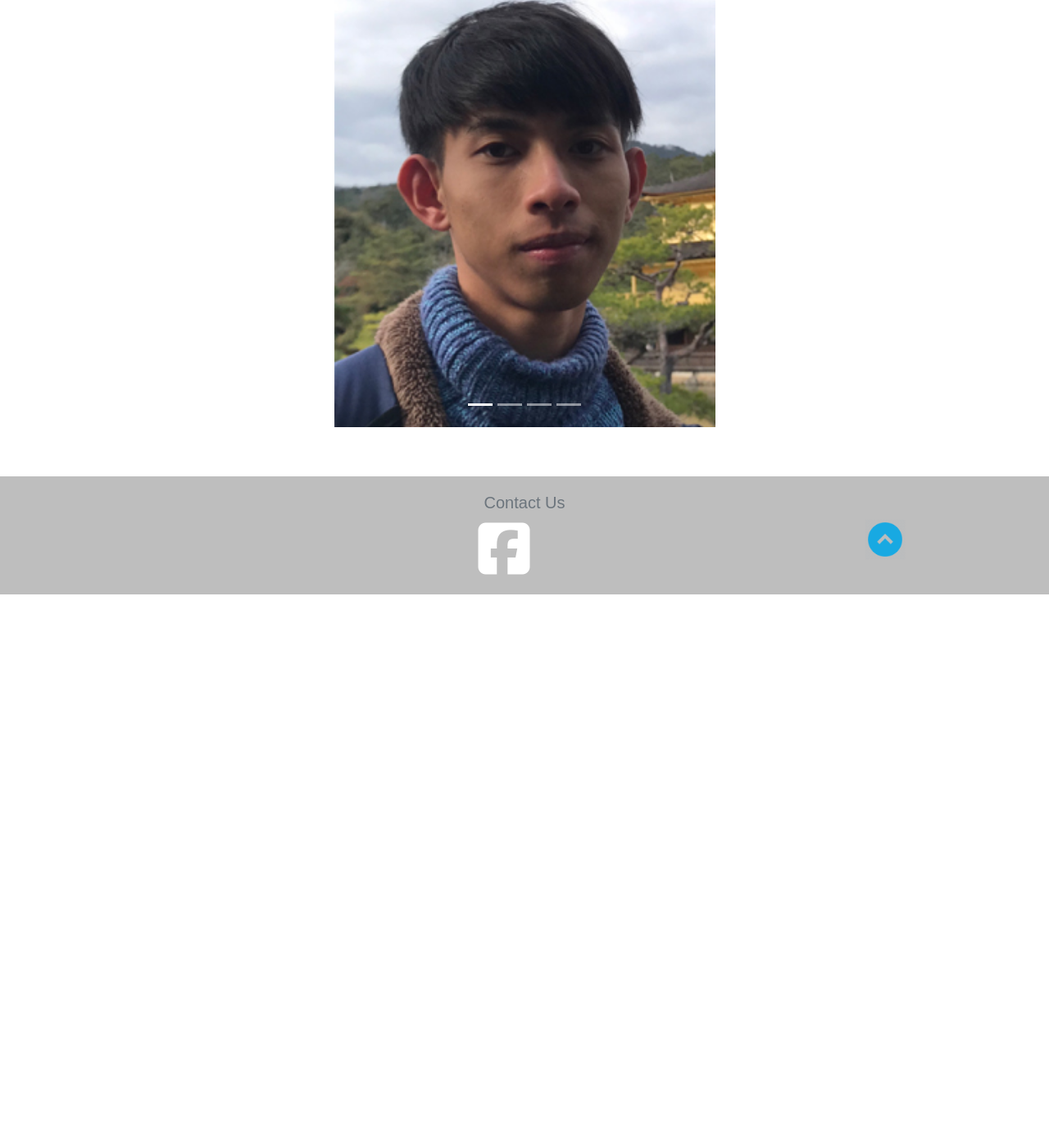
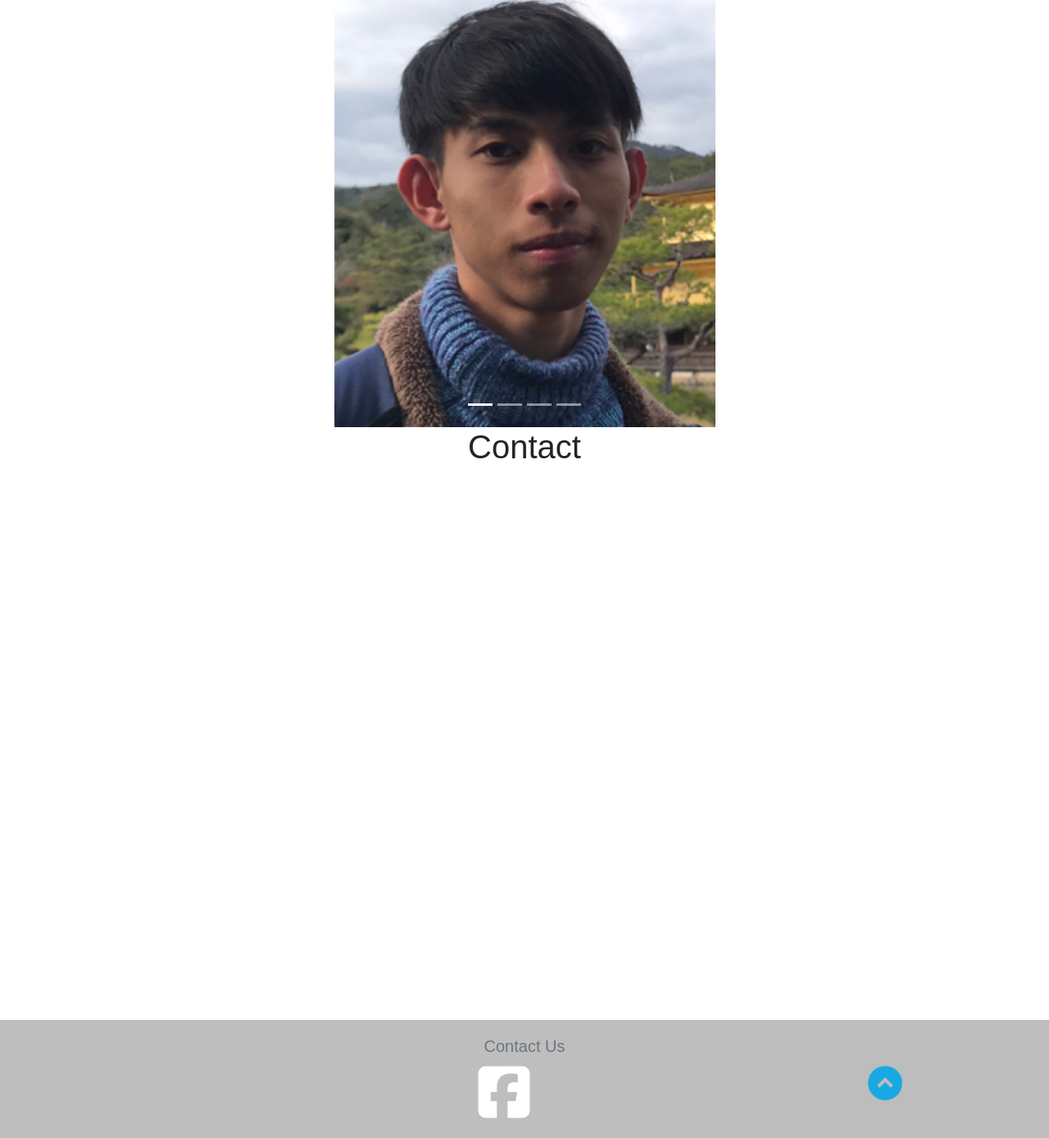
Before and after one commit to pondbiggy/HovercraftNew, a PHP site: page / in a window 1280 px wide. Shown: the part 2150-3538 px from the top of the page at 82% size. Before the commit the page ends 2875 px from the top, so only its background shows below. Run offline with PHP 8.4, Linux system fonts and the light colour scheme; some libraries are stand-ins or nearby versions.

Commit message:
Add files via upload

```diff
--- a/index.php
+++ b/index.php
@@ -68,7 +68,7 @@
         <a class="nav-link" href="#">Home</a>
       </li>
       <li class="nav-item">
-        <a class="nav-link" href="#">Contact</a>
+        <a class="nav-link" href="#contact">Contact</a>
       </li>
       <!-- Dropdown -->
       <li class="nav-item dropdown">
@@ -271,6 +271,28 @@ $(document).ready(function(){
 });
 </script>
 
+<!-- Contact -->
+<div id="contact" class="Section Contact lazy-bg">
+        <div class="Contact-Content" id="contact-section">
+            <div class="Head-Row">
+                <div class="Head-Column">
+                    <div class="Heading">
+                        <h1><span class="Markdown">Contact</span></h1>
+                    </div>
+
+                </div>
+            </div>
+
+            <div class="Contact-Row">
+                <div class="Contact-Column-Social">
+                    <iframe title="Facebook Fanpage" class="lazy" data-src="https://www.facebook.com/ScienceSilpakornUniversity/"
+                        width="340" height="600" style="border:none;overflow:hidden" scrolling="yes" frameborder="0" allowTransparency="true" allow="encrypted-media"></iframe>
+
+                </div>
+            </div>
+        </div>
+</div>
+
 <footer class="text-muted">
       <div class="container">
        <h5>Contact Us</h5>
```
